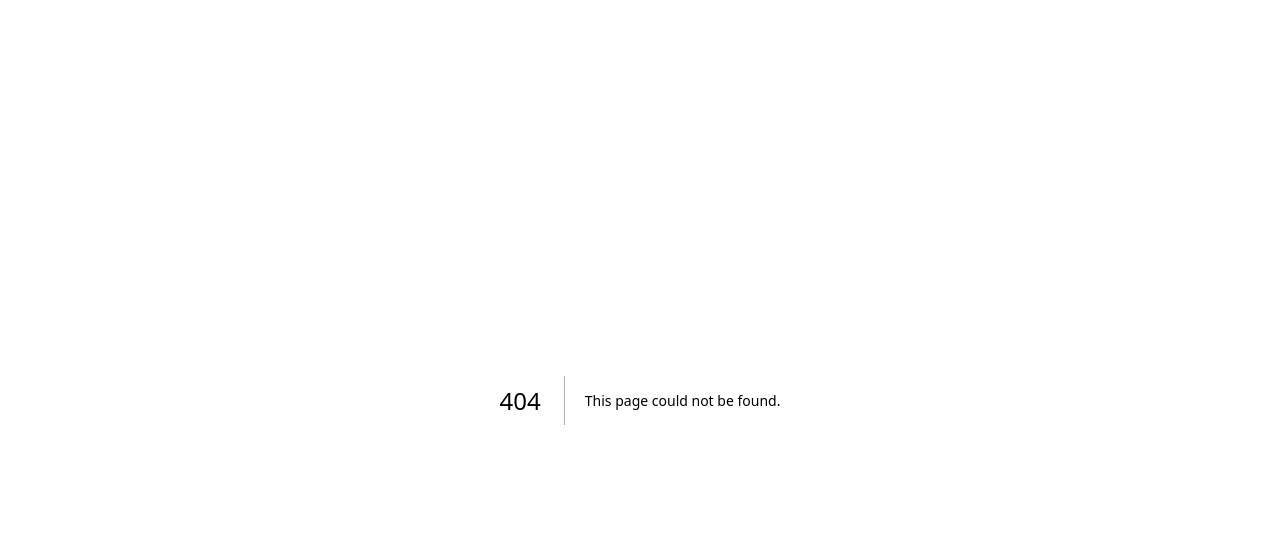
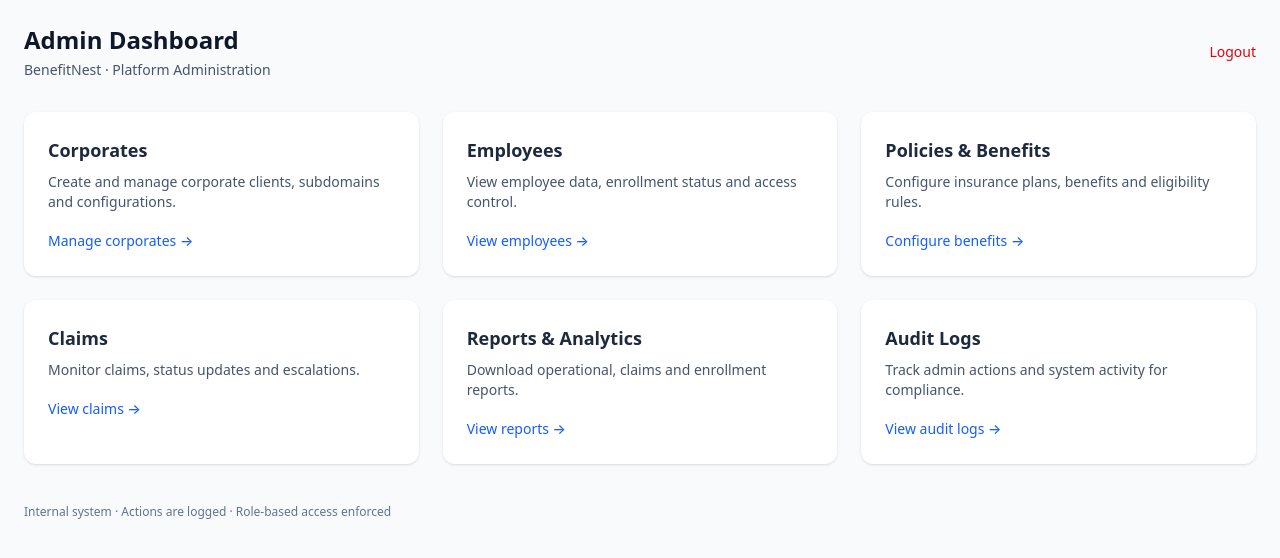
Before and after one commit to sanjaisinghraj/benefitnest-frontend, a Next.js app: page /admin/dashboard in a window 1280 px wide. Before the commit this address had no page. Shown: the top 558 px of the page. Built offline with nearby package versions, Linux system fonts and the light colour scheme.

Commit message:
Frontend admin login, dashboard, forgot password, middleware

```diff
--- /dev/null
+++ b/app/admin/dashboard/page.tsx
@@ -0,0 +1,120 @@
+"use client";
+
+import { useRouter } from "next/navigation";
+
+export default function AdminDashboard() {
+  const router = useRouter();
+
+  return (
+    <main className="min-h-screen bg-slate-50 p-6">
+      {/* HEADER */}
+      <div className="flex items-center justify-between mb-8">
+        <div>
+          <h1 className="text-2xl font-bold text-slate-900">
+            Admin Dashboard
+          </h1>
+          <p className="text-sm text-slate-600 mt-1">
+            BenefitNest · Platform Administration
+          </p>
+        </div>
+
+        <button
+          onClick={() => {
+            document.cookie =
+              "admin_token=; path=/; expires=Thu, 01 Jan 1970 00:00:00 GMT";
+            router.push("/admin");
+          }}
+          className="text-sm text-red-600 hover:text-red-700 font-medium"
+        >
+          Logout
+        </button>
+      </div>
+
+      {/* QUICK ACTION GRID */}
+      <div className="grid grid-cols-1 sm:grid-cols-2 lg:grid-cols-3 gap-6">
+        {/* CORPORATES */}
+        <div className="bg-white rounded-xl shadow-sm p-6">
+          <h2 className="text-lg font-semibold text-slate-800 mb-2">
+            Corporates
+          </h2>
+          <p className="text-sm text-slate-600 mb-4">
+            Create and manage corporate clients, subdomains and configurations.
+          </p>
+          <button className="text-blue-600 text-sm font-medium">
+            Manage corporates →
+          </button>
+        </div>
+
+        {/* EMPLOYEES */}
+        <div className="bg-white rounded-xl shadow-sm p-6">
+          <h2 className="text-lg font-semibold text-slate-800 mb-2">
+            Employees
+          </h2>
+          <p className="text-sm text-slate-600 mb-4">
+            View employee data, enrollment status and access control.
+          </p>
+          <button className="text-blue-600 text-sm font-medium">
+            View employees →
+          </button>
+        </div>
+
+        {/* POLICIES & BENEFITS */}
+        <div className="bg-white rounded-xl shadow-sm p-6">
+          <h2 className="text-lg font-semibold text-slate-800 mb-2">
+            Policies & Benefits
+          </h2>
+          <p className="text-sm text-slate-600 mb-4">
+            Configure insurance plans, benefits and eligibility rules.
+          </p>
+          <button className="text-blue-600 text-sm font-medium">
+            Configure benefits →
+          </button>
+        </div>
+
+        {/* CLAIMS */}
+        <div className="bg-white rounded-xl shadow-sm p-6">
+          <h2 className="text-lg font-semibold text-slate-800 mb-2">
+            Claims
+          </h2>
+          <p className="text-sm text-slate-600 mb-4">
+            Monitor claims, status updates and escalations.
+          </p>
+          <button className="text-blue-600 text-sm font-medium">
+            View claims →
+          </button>
+        </div>
+
+        {/* REPORTS */}
+        <div className="bg-white rounded-xl shadow-sm p-6">
+          <h2 className="text-lg font-semibold text-slate-800 mb-2">
+            Reports & Analytics
+          </h2>
+          <p className="text-sm text-slate-600 mb-4">
+            Download operational, claims and enrollment reports.
+          </p>
+          <button className="text-blue-600 text-sm font-medium">
+            View reports →
+          </button>
+        </div>
+
+        {/* AUDIT */}
+        <div className="bg-white rounded-xl shadow-sm p-6">
+          <h2 className="text-lg font-semibold text-slate-800 mb-2">
+            Audit Logs
+          </h2>
+          <p className="text-sm text-slate-600 mb-4">
+            Track admin actions and system activity for compliance.
+          </p>
+          <button className="text-blue-600 text-sm font-medium">
+            View audit logs →
+          </button>
+        </div>
+      </div>
+
+      {/* FOOTER NOTE */}
+      <div className="mt-10 text-xs text-slate-500">
+        Internal system · Actions are logged · Role-based access enforced
+      </div>
+    </main>
+  );
+}
--- /dev/null
+++ b/app/admin/forgot-password/page.tsx
@@ -0,0 +1,70 @@
+"use client";
+
+import { useState } from "react";
+import { useRouter } from "next/navigation";
+
+export default function ForgotPasswordPage() {
+  const router = useRouter();
+  const [email, setEmail] = useState("");
+  const [loading, setLoading] = useState(false);
+
+  async function handleSubmit(e: React.FormEvent) {
+    e.preventDefault();
+    setLoading(true);
+
+    // Backend integration will be added later
+    setTimeout(() => {
+      alert(
+        "If this email exists, a password reset link will be sent."
+      );
+      setLoading(false);
+      router.push("/admin");
+    }, 1000);
+  }
+
+  return (
+    <main className="min-h-screen flex items-center justify-center bg-slate-50 px-4">
+      <div className="w-full max-w-md bg-white rounded-xl shadow-lg p-8">
+        <h1 className="text-2xl font-bold text-slate-900 mb-2">
+          Forgot Password
+        </h1>
+
+        <p className="text-sm text-slate-600 mb-6">
+          Enter your admin email. If it is registered, you will receive a reset link.
+        </p>
+
+        <form onSubmit={handleSubmit} className="space-y-5">
+          <div>
+            <label className="block text-sm font-medium text-slate-700 mb-1">
+              Admin Email
+            </label>
+            <input
+              type="email"
+              required
+              value={email}
+              onChange={(e) => setEmail(e.target.value)}
+              className="w-full rounded-lg border border-slate-300 px-4 py-2.5 text-sm
+                focus:outline-none focus:ring-2 focus:ring-blue-500"
+            />
+          </div>
+
+          <button
+            type="submit"
+            disabled={loading}
+            className="w-full rounded-lg bg-blue-600 text-white py-2.5 font-semibold
+              hover:bg-blue-700 transition disabled:opacity-60"
+          >
+            {loading ? "Sending..." : "Send reset link"}
+          </button>
+        </form>
+
+        <button
+          onClick={() => router.push("/admin")}
+          className="mt-4 text-sm text-slate-600 hover:text-slate-800"
+        >
+          ← Back to login
+        </button>
+      </div>
+    </main>
+  );
+}
--- a/app/admin/page.tsx
+++ b/app/admin/page.tsx
@@ -1,11 +1,62 @@
 "use client";
 
 import { useState } from "react";
+import { useRouter } from "next/navigation";
+import ReCAPTCHA from "react-google-recaptcha";
 
 export default function AdminPage() {
+  const router = useRouter();
+
   const [email, setEmail] = useState("");
   const [password, setPassword] = useState("");
+  const [rememberMe, setRememberMe] = useState(false);
+  const [captchaToken, setCaptchaToken] = useState<string | null>(null);
   const [loading, setLoading] = useState(false);
+
+  async function handleSubmit(e: React.FormEvent) {
+    e.preventDefault();
+    if (!captchaToken) {
+      alert("Please complete captcha");
+      return;
+    }
+
+    setLoading(true);
+
+    try {
+      const res = await fetch(
+        `${process.env.NEXT_PUBLIC_BACKEND_URL}/api/admin/login`,
+        {
+          method: "POST",
+          headers: { "Content-Type": "application/json" },
+          body: JSON.stringify({
+            email,
+            password,
+            rememberMe,
+            captchaToken,
+          }),
+        }
+      );
+
+      const data = await res.json();
+
+      if (!res.ok) {
+        alert(data.error || "Login failed");
+        setLoading(false);
+        return;
+      }
+
+      // Store token as cookie (for middleware)
+      document.cookie = `admin_token=${data.token}; path=/; ${
+        rememberMe ? "max-age=2592000;" : ""
+      }`;
+
+      router.push("/admin/dashboard");
+    } catch (err) {
+      alert("Something went wrong");
+    } finally {
+      setLoading(false);
+    }
+  }
 
   return (
     <main className="min-h-screen bg-gradient-to-br from-slate-50 to-slate-100 flex items-center justify-center px-4">
@@ -52,42 +103,30 @@ export default function AdminPage() {
             </p>
           </div>
 
-          <form
-            className="space-y-5"
-            onSubmit={(e) => {
-              e.preventDefault();
-              setLoading(true);
-              // TODO: Implement backend authentication
-              // Example: await fetch('/api/admin/login', { method: 'POST', body: JSON.stringify({ email, password }) })
-            }}
-          >
+          <form className="space-y-5" onSubmit={handleSubmit}>
             <div>
-              <label htmlFor="admin-email" className="block text-sm font-medium text-slate-700 mb-1">
+              <label className="block text-sm font-medium text-slate-700 mb-1">
                 Admin Email
               </label>
               <input
-                id="admin-email"
                 type="email"
                 value={email}
                 onChange={(e) => setEmail(e.target.value)}
                 required
-                autoComplete="email"
                 className="w-full rounded-lg border border-slate-300 px-4 py-2.5 text-sm
                   focus:outline-none focus:ring-2 focus:ring-blue-500"
               />
             </div>
 
             <div>
-              <label htmlFor="admin-password" className="block text-sm font-medium text-slate-700 mb-1">
+              <label className="block text-sm font-medium text-slate-700 mb-1">
                 Password
               </label>
               <input
-                id="admin-password"
                 type="password"
                 value={password}
                 onChange={(e) => setPassword(e.target.value)}
                 required
-                autoComplete="current-password"
                 className="w-full rounded-lg border border-slate-300 px-4 py-2.5 text-sm
                   focus:outline-none focus:ring-2 focus:ring-blue-500"
               />
@@ -95,24 +134,44 @@ export default function AdminPage() {
 
             <div className="flex items-center justify-between text-sm">
               <label className="flex items-center gap-2 text-slate-600 cursor-pointer">
-                <input type="checkbox" className="cursor-pointer" />
+                <input
+                  type="checkbox"
+                  checked={rememberMe}
+                  onChange={(e) => setRememberMe(e.target.checked)}
+                />
                 Remember me
               </label>
 
-              <a href="#" className="text-blue-600 hover:text-blue-700 font-medium">
+              <button
+                type="button"
+                onClick={() => router.push("/admin/forgot-password")}
+                className="text-blue-600 hover:text-blue-700 font-medium"
+              >
                 Forgot password?
-              </a>
+              </button>
             </div>
+
+            <ReCAPTCHA
+              sitekey={process.env.NEXT_PUBLIC_RECAPTCHA_SITE_KEY!}
+              onChange={(token) => setCaptchaToken(token)}
+            />
 
             <button
               type="submit"
               disabled={loading}
               className="w-full rounded-lg bg-blue-600 text-white py-2.5 font-semibold
-                hover:bg-blue-700 transition disabled:opacity-60 disabled:cursor-not-allowed"
+                hover:bg-blue-700 transition disabled:opacity-60"
             >
               {loading ? "Signing in..." : "Sign in to Admin"}
             </button>
           </form>
+
+          <button
+            onClick={() => router.push("/")}
+            className="mt-4 text-sm text-slate-600 hover:text-slate-800"
+          >
+            ← Back to main site
+          </button>
 
           <div className="mt-6 text-xs text-slate-500">
             Protected by enterprise-grade security · Audit logs enabled
--- /dev/null
+++ b/app/api/admin/login/route.ts
@@ -0,0 +1,57 @@
+import { NextResponse } from "next/server";
+import bcrypt from "bcryptjs";
+import { Pool } from "pg";
+
+const pool = new Pool({
+  connectionString: process.env.DATABASE_URL,
+});
+
+export async function POST(req: Request) {
+  try {
+    const { email, password } = await req.json();
+
+    if (!email || !password) {
+      return NextResponse.json(
+        { error: "Missing credentials" },
+        { status: 400 }
+      );
+    }
+
+    const result = await pool.query(
+      "SELECT id, email, password_hash FROM admins WHERE email = $1",
+      [email]
+    );
+
+    if (result.rowCount === 0) {
+      return NextResponse.json(
+        { error: "Invalid credentials" },
+        { status: 401 }
+      );
+    }
+
+    const admin = result.rows[0];
+
+    const isValid = await bcrypt.compare(
+      password,
+      admin.password_hash
+    );
+
+    if (!isValid) {
+      return NextResponse.json(
+        { error: "Invalid credentials" },
+        { status: 401 }
+      );
+    }
+
+    return NextResponse.json({
+      success: true,
+      adminId: admin.id,
+    });
+  } catch (err) {
+    console.error(err);
+    return NextResponse.json(
+      { error: "Server error" },
+      { status: 500 }
+    );
+  }
+}
--- a/middleware.ts
+++ b/middleware.ts
@@ -3,25 +3,51 @@ import type { NextRequest } from "next/server";
 
 export function middleware(request: NextRequest) {
   const host = request.headers.get("host") || "";
+  const pathname = request.nextUrl.pathname;
 
   // Allow everything on localhost
   if (host.includes("localhost")) {
     return NextResponse.next();
   }
 
-  const pathname = request.nextUrl.pathname;
   const isAdminSubdomain = host.startsWith("admin.");
 
-  // If on admin subdomain, allow /admin routes
+  /* =========================
+     ADMIN SUBDOMAIN HANDLING
+  ========================= */
   if (isAdminSubdomain) {
-    // If not already on /admin path, redirect to /admin
+    // Force /admin base path
     if (!pathname.startsWith("/admin")) {
       return NextResponse.rewrite(new URL("/admin", request.url));
     }
+
+    // Pages that do NOT require login
+    const publicAdminPaths = [
+      "/admin",
+      "/admin/forgot-password"
+    ];
+
+    const isPublicAdminPage = publicAdminPaths.includes(pathname);
+
+    if (!isPublicAdminPage) {
+      const token =
+        request.cookies.get("admin_token") ||
+        request.headers.get("authorization");
+
+      // If token missing, redirect to admin login
+      if (!token) {
+        return NextResponse.redirect(
+          new URL("/admin", request.url)
+        );
+      }
+    }
+
     return NextResponse.next();
   }
 
-  // If NOT on admin subdomain but trying to access /admin, redirect to home
+  /* =========================
+     BLOCK ADMIN PATH ON NON-ADMIN DOMAIN
+  ========================= */
   if (!isAdminSubdomain && pathname.startsWith("/admin")) {
     return NextResponse.redirect(new URL("/", request.url));
   }
@@ -32,12 +58,11 @@ export function middleware(request: NextRequest) {
 export const config = {
   matcher: [
     /*
-     * Match all request paths except:
-     * - _next/static (static files)
-     * - _next/image (image optimization)
-     * - favicon.ico (favicon file)
-     * - public files (images, etc)
+     * Exclude:
+     * - static files
+     * - images
+     * - api routes
      */
-    '/((?!_next/static|_next/image|favicon.ico|.*\\..*|api).*)',
+    "/((?!_next/static|_next/image|favicon.ico|.*\\..*|api).*)",
   ],
 };
--- a/package.json
+++ b/package.json
@@ -9,6 +9,7 @@
     "lint": "eslint"
   },
   "dependencies": {
+    "bcryptjs": "^3.0.3",
     "next": "16.1.0",
     "react": "19.2.3",
     "react-dom": "19.2.3"
```
Also changed, not shown: 2 other files (tests, documents, lock files or other folders).
